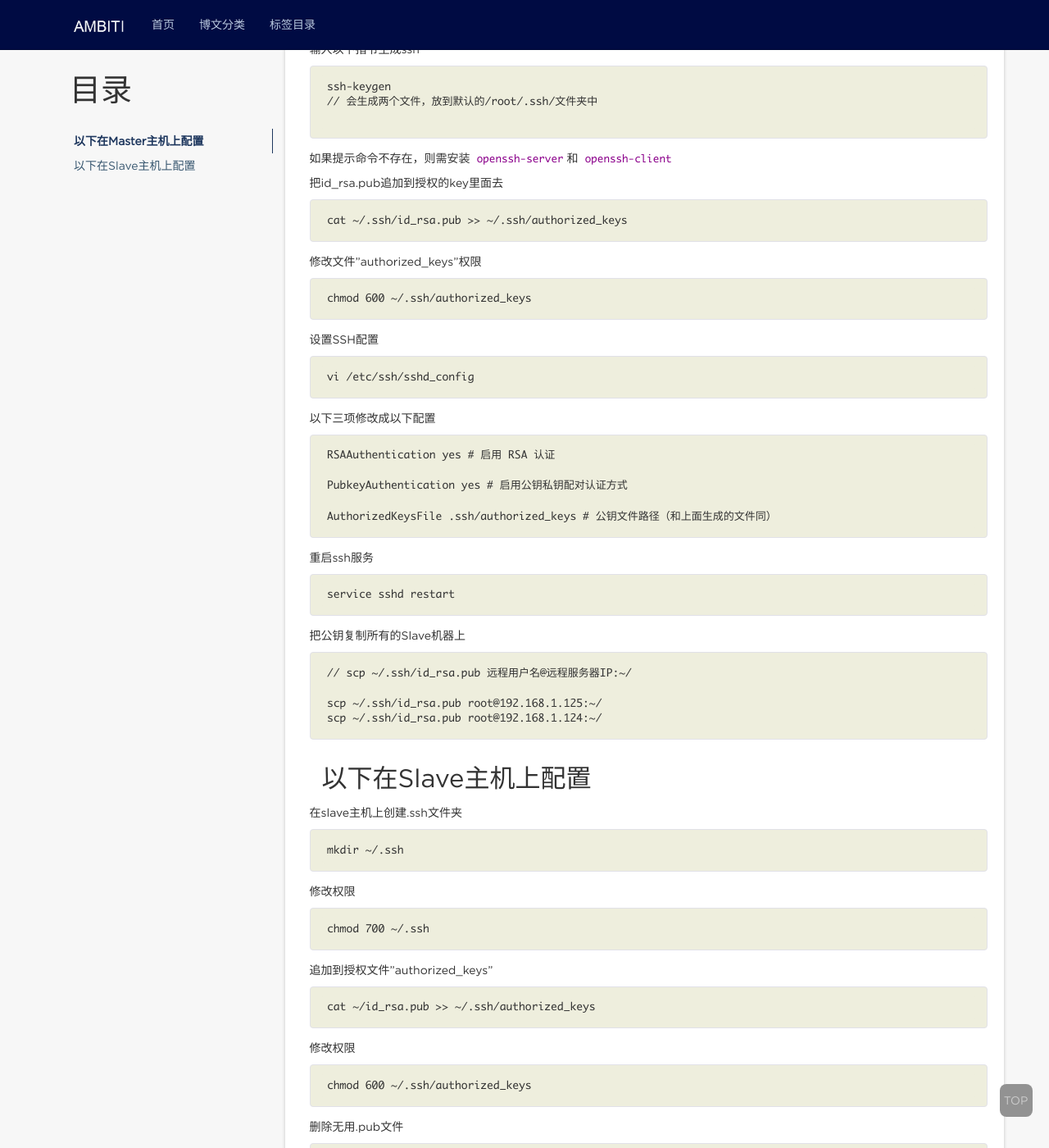
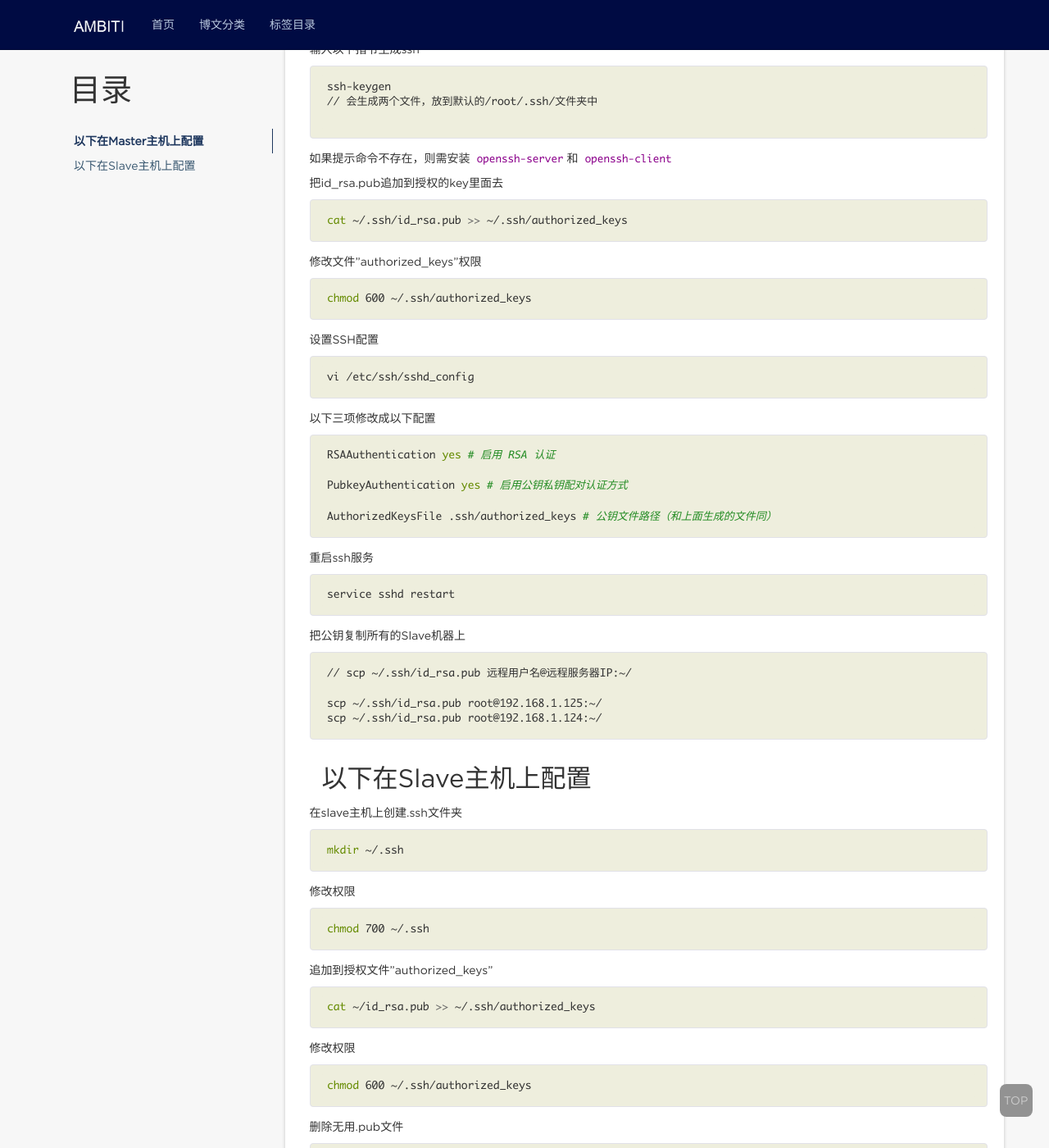
Before and after one commit to fengkai8375/fengkai8375.github.io, a Jekyll site: the page built from _posts/Hadoop/2017-12-26-Hadoop-Login-Without-Passwd.md, in a window 1280 px wide and 1400 px high, scrolled down 473 px. Shown: the whole window at 82% size. Built offline with Jekyll 4.4.1, drawn with Linux system fonts in a browser that asks for light colours; nearby versions of some CDN libraries; comment, search, counter and statistics services are not loaded; some of the changed text lies outside the part shown.

Commit message:
update post

````diff
--- a/_posts/Hadoop/2017-12-26-Hadoop-Login-Without-Passwd.md
+++ b/_posts/Hadoop/2017-12-26-Hadoop-Login-Without-Passwd.md
@@ -11,7 +11,7 @@ tag: Hadoop
 ## 以下在Master主机上配置
 
 输入以下指令生成ssh
-```
+```shell
 ssh-keygen
 // 会生成两个文件，放到默认的/root/.ssh/文件夹中
 
@@ -22,22 +22,22 @@ ssh-keygen
 <!-- more -->
 
 把id_rsa.pub追加到授权的key里面去
-```
+```shell
 cat ~/.ssh/id_rsa.pub >> ~/.ssh/authorized_keys
 ```
 
 修改文件”authorized_keys”权限
-```
+```shell
 chmod 600 ~/.ssh/authorized_keys
 ```
 
 设置SSH配置
-```
+```shell
 vi /etc/ssh/sshd_config
 ```
 
 以下三项修改成以下配置
-```
+```shell
 RSAAuthentication yes # 启用 RSA 认证
 
 PubkeyAuthentication yes # 启用公钥私钥配对认证方式
@@ -46,12 +46,12 @@ AuthorizedKeysFile .ssh/authorized_keys # 公钥文件路径（和上面生成
 ```
 
 重启ssh服务
-```
+```shell
 service sshd restart
 ```
 
 把公钥复制所有的Slave机器上
-```
+```shell
 // scp ~/.ssh/id_rsa.pub 远程用户名@远程服务器IP:~/
 
 scp ~/.ssh/id_rsa.pub root@192.168.1.125:~/
@@ -61,33 +61,33 @@ scp ~/.ssh/id_rsa.pub root@192.168.1.124:~/
 ## 以下在Slave主机上配置
 
 在slave主机上创建.ssh文件夹
-```
+```shell
 mkdir ~/.ssh
 ```
 
 修改权限
-```
+```shell
 chmod 700 ~/.ssh
 ```
 
 追加到授权文件”authorized_keys”
-```
+```shell
 cat ~/id_rsa.pub >> ~/.ssh/authorized_keys
 ```
 
 修改权限
-```
+```shell
 chmod 600 ~/.ssh/authorized_keys
 ```
 
 删除无用.pub文件
-```
+```shell
 rm –r ~/id_rsa.pub
 ```
 
 
 在master主机下进行测试
-```
+```shell
 ssh 192.168.1.125
 ssh 192.168.1.124
 ```
````
Also changed, not shown: _posts/Docker/2017-01-06-Docker-Common-Operation.md (+11 -11 lines), _posts/Go/2018-01-02-Golang-Notes-Fundmental.md (+9 -9 lines), _posts/Go/2018-01-03-Golang-Notes-Struct.md (+2 -2 lines), _posts/Hadoop/2017-12-27-Hadoop-Common-Problems.md (+14 -14 lines).
